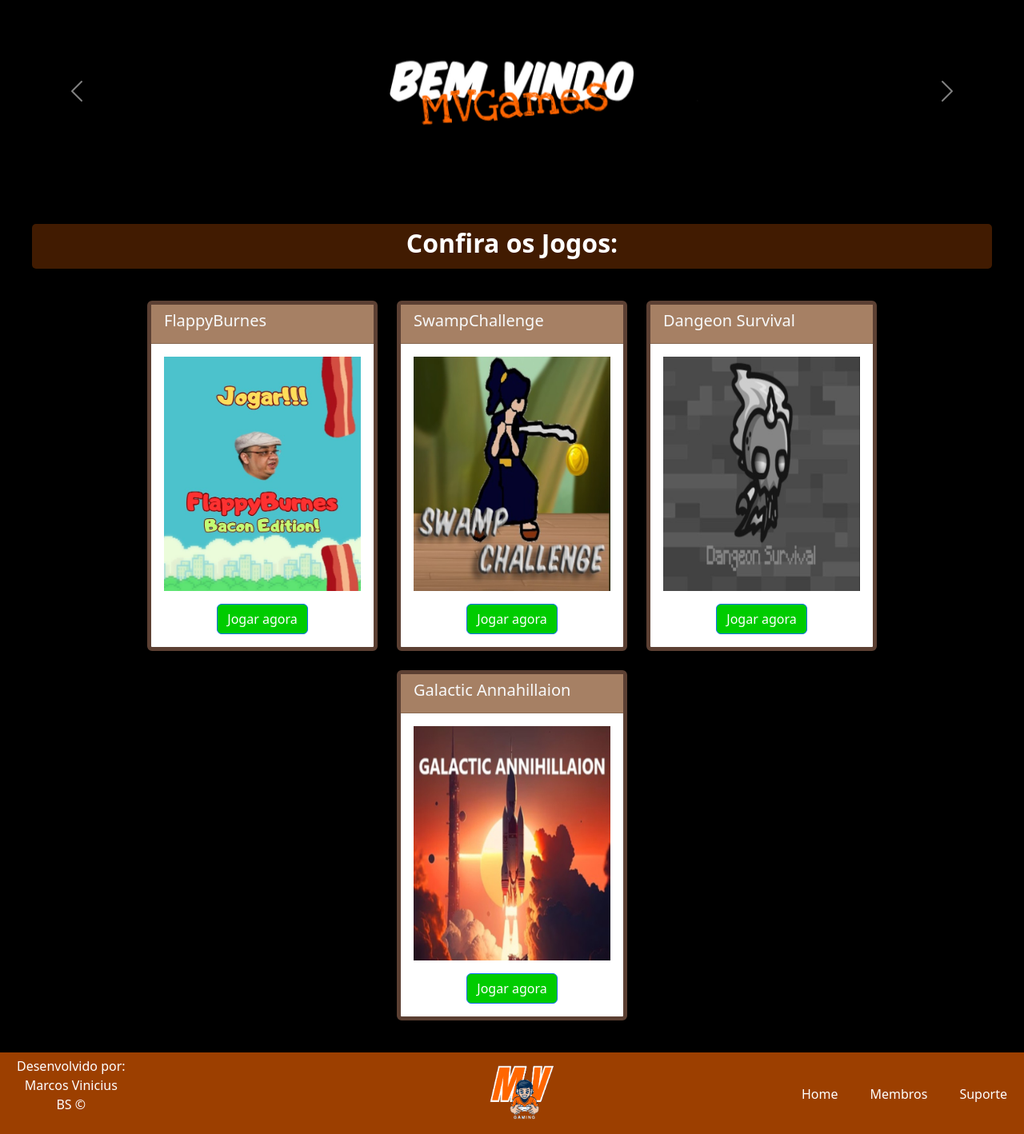
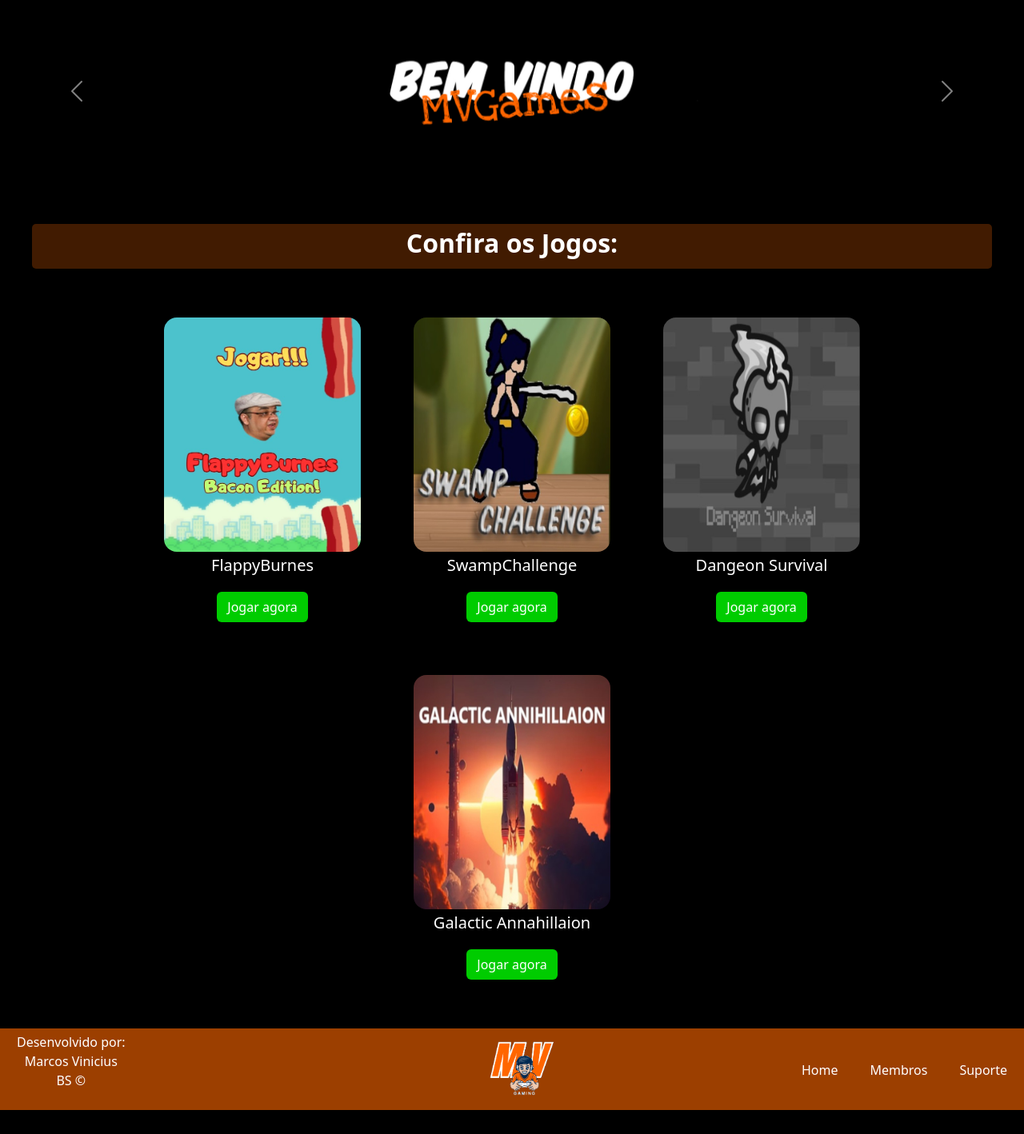
Before and after one commit to Marcosvini0001/TechAcademy2, a PHP site: page / in a window 1280 px wide. Shown: the part 100-1518 px from the top of the page at 80% size. After the commit the page ends 1488 px from the top, so only its background shows below. Run offline with PHP 8.4, Linux system fonts and the light colour scheme; some libraries are stand-ins or nearby versions.

Commit message:
mudança dos cards na pag home

```diff
--- a/paginas/home.php
+++ b/paginas/home.php
@@ -34,57 +34,50 @@
 
         <section class="container d-flex flex-wrap justify-content-center gap-4 mt-4">
 
-            <div class="card" style="width: 18rem; border: 5px solid #5C4033;">
-                <div class="card-header rounded-0 text-light" style="background-color: #A68064;">
-                    <h5 class="card-title">FlappyBurnes</h5>
-                </div>
-                <div class="card-body d-flex flex-column align-items-center">
+            <div class="card" style="width: 18rem; border: 5px solid black;">
+                <div style="background-color: black;" class="card-body d-flex flex-column align-items-center">
                   <a href="index.php?pagina=flappy">
-                  <img class="w-100" src="img/flappy.jpg" alt="FlappyBurnes" title="FlappyBurnes">
+                  <img style="border-radius: 16px;" class="w-100" src="img/flappy.jpg" alt="FlappyBurnes" title="FlappyBurnes">
                   </a>
+                  <h5 style="color: white; margin: 5px;">FlappyBurnes</h3>
                   <p class="card-text"></p>
-                  <a href="#" class="btn btn-primary" style="background-color: #00CC00;">Jogar agora</a>
+                  <a href="#" class="btn" style="background-color: #00CC00; color: white;">Jogar agora</a>
                 </div>
               </div>
 
-              <div class="card" style="width: 18rem; border: 5px solid #5C4033;">
-                <div class="card-header rounded-0 text-light" style="background-color:#A68064;">
-                    <h5 class="card-title">SwampChallenge</h5>
-                </div>
-                <div class="card-body d-flex flex-column align-items-center">
+              <div class="card" style="width: 18rem; border: 5px solid black;">
+                <div style="background-color: black;" class="card-body d-flex flex-column align-items-center">
                   <a href="index.php?pagina=swamp">
-                  <img class="w-100" src="img/swamp.jpg" alt="SwampChallenge" title="SwampChallenge">
+                  <img style="border-radius: 16px;" class="w-100" src="img/swamp.jpg" alt="SwampChallenge" title="SwampChallenge">
                   </a>
+                  <h5 style="color: white; margin: 5px;">SwampChallenge</h3>
                   <p class="card-text"></p>
-                  <a href="#" class="btn btn-primary d-flex align-items-center" style="background-color: #00CC00;">Jogar agora</a>
+                  <a href="#" class="btn" style="background-color: #00CC00; color: white;">Jogar agora</a>
                 </div>
               </div>
 
-              <div class="card" style="width: 18rem; border: 5px solid #5C4033;">
-                <div class="card-header rounded-0 text-light" style="background-color: #A68064;">
-                    <h5 class="card-title">Dangeon Survival</h5>
-                </div>
-                <div class="card-body d-flex flex-column align-items-center">
+              <div class="card" style="width: 18rem; border: 5px solid black;">
+                <div style="background-color: black;" class="card-body d-flex flex-column align-items-center">
                   <a href="index.php?pagina=dangeon">
-                  <img class="w-100" src="img/dangeonsurvival.jpg" alt="Dangeon Survival" title="Dangeon Survival">
+                  <img style="border-radius: 16px;" class="w-100" src="img/dangeonsurvival.jpg" alt="Dangeon Survival" title="Dangeon Survival">
                   </a>
+                  <h5 style="color: white; margin: 5px;">Dangeon Survival</h3>
                   <p class="card-text"></p>
-                  <a href="#" class="btn btn-primary d-flex align-items-center" style="background-color: #00CC00;">Jogar agora</a>
+                  <a href="#" class="btn" style="background-color: #00CC00; color: white;">Jogar agora</a>
                 </div>
               </div>
 
-              <div class="card" style="width: 18rem; border: 5px solid #5C4033;">
-                <div class="card-header rounded-0 text-light" style="background-color: #A68064;">
-                    <h5 class="card-title">Galactic Annahillaion</h5>
-                </div>
-                <div class="card-body d-flex flex-column align-items-center">
+              <div class="card" style="width: 18rem; border: 5px solid black;">
+                <div style="background-color: black;" class="card-body d-flex flex-column align-items-center">
                   <a href="index.php?pagina=galactic">
-                  <img class="w-100" src="img/galactic.jpg" alt="Galactic Annahillaion" title="Galactic Annahillaion">
+                  <img style="border-radius: 16px;" class="w-100" src="img/galactic.jpg" alt="Galactic Annahillaion" title="Galactic Annahillaion">
                   </a>
+                  <h5 style="color: white; margin: 5px;">Galactic Annahillaion</h3>
                   <p class="card-text"></p>
-                  <a href="#" class="btn btn-primary d-flex align-items-center" style="background-color: #00CC00;">Jogar agora</a>
+                  <a href="#" class="btn" style="background-color: #00CC00; color: white;">Jogar agora</a>
                 </div>
               </div>
+
             </div>
         </section>
     </main>
```
